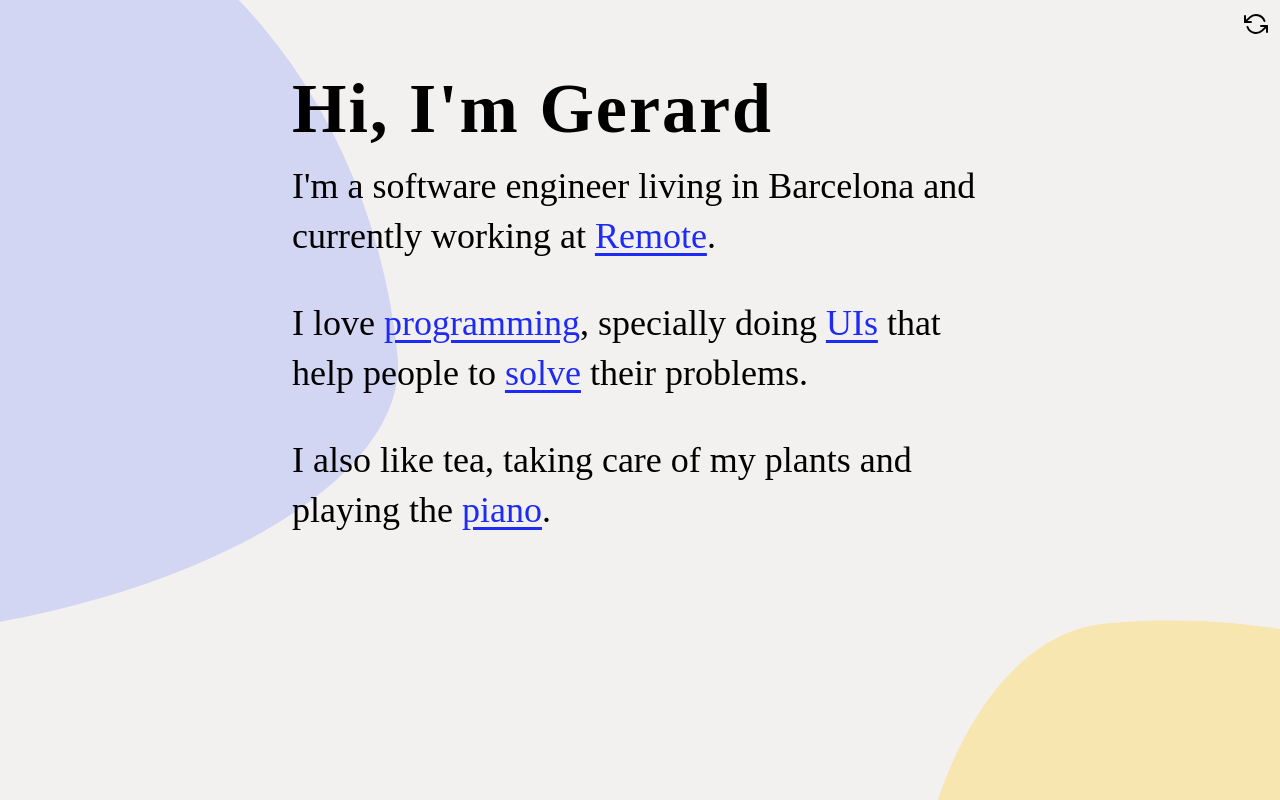
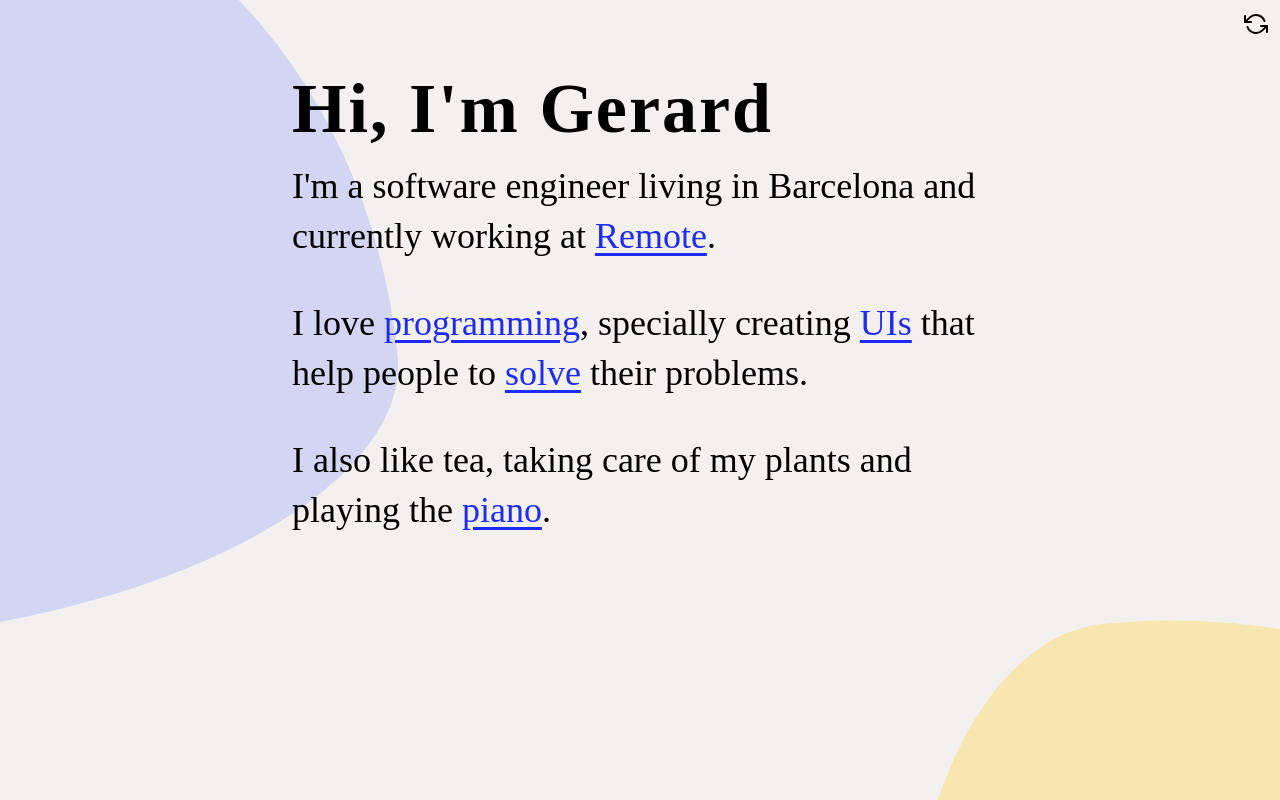
Before and after one commit to gerardabello/personal-site, a Next.js app: page / in a window 1280 px wide. Built offline with nearby package versions, Linux system fonts and the light colour scheme; a web font is replaced by a local one; what spring-animation-keyframes would draw is missing.

Commit message:
change copy

```diff
--- a/src/home.js
+++ b/src/home.js
@@ -161,7 +161,7 @@ const Home = ({ onChangeTheme }) => (
       </Paragraph>
       <Paragraph>
         I love <a href="https://github.com/gerardabello">programming</a>,
-        specially doing{" "}
+        specially creating{" "}
         <a href="https://mig.serras.dev/?path=/story/welcome--intro">UIs</a>{" "}
         that help people to{" "}
         <a href="https://equation-solver.serras.dev/">solve</a> their problems.
```
